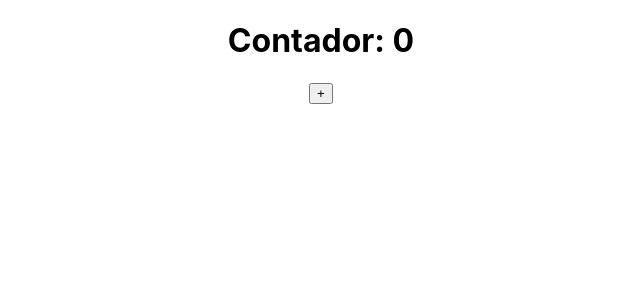
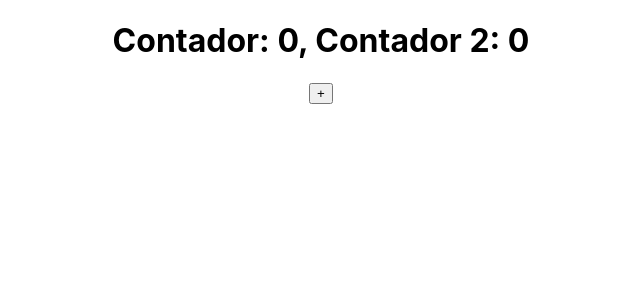
Before and after one commit to Sadlark1993/Curso_React_e_Nextjs, a React (Create React App) app in the folder 03hooks/: page / in a window 1280 px wide. Shown: the top 300 px of the page, without its empty margins (319-959 px from the left). Built offline with nearby package versions, Linux system fonts and the light colour scheme.

Commit message:
Lesson: UseEffect() part 2

```diff
--- a/03hooks/src/App.js
+++ b/03hooks/src/App.js
@@ -1,36 +1,59 @@
 import './App.css';
 import { useState, useEffect } from 'react';
 //import { Component } from 'react'; //this is so when using class component.
+
+const fn = () => {
+  console.log('clicked on h1');
+};
 
 //using function component with hooks:
 function App() {
   //const[stateVariable, variableSetter] = useState(initialValue);
   //states: every time the state changes, the component is re-tenderized on screen.
   const [counter, setCounter] = useState(0);
+  const [counter2, setCounter2] = useState(0);
 
   //componentDidUpdate().
   //it happens every time the component is updated (including mounted).
-  useEffect(() => {
+  /* useEffect(() => {
     console.log('Component did update');
-  });
+  }); */
 
   //componentDidMount(): same as the previous, but with an dependencies array in args.
   //it happens once the component is mounted.
-  useEffect(() => {
+  /* useEffect(() => {
     console.log('Component did mount');
-  }, []);
+  }, []); */
   /*note: in console, it will print 2x, but before each time, it will restart the states. So,
   the effect will be the same. Also, it only happens in development mode, not when it is builded.
   */
 
   //this """componentDidMount()""" will be called when the dependency 'counter' change also.
   useEffect(() => {
+    //every time you use a var inside useEffect(), you need to add it to the dependencies array.
     console.log(`Counter changed to ${counter}`);
+
+    //if you use the var this way, you don't need to add it to the dependencies array.
+    setCounter2((prevCounter2) => prevCounter2 + 1);
   }, [counter]);
+
+  //componentDidMount();
+  useEffect(() => {
+    setCounter2(0); //to ensure that counter 2 will start with 0.
+    //the '?' is to, if the element is falsy, don't execute the function.
+    document.querySelector('h1')?.addEventListener('click', fn);
+
+    //componentWillUnmount(); -- collecting the garbage. This can be done in any useEffect().
+    return () => {
+      document.querySelector('h1')?.removeEventListener('click', fn);
+    };
+  }, []);
 
   return (
     <div className="App">
-      <h1>Contador: {counter}</h1>
+      <h1>
+        Contador: {counter}, Contador 2: {counter2}
+      </h1>
       <button onClick={() => setCounter(counter + 1)}>+</button>
     </div>
   );
```
